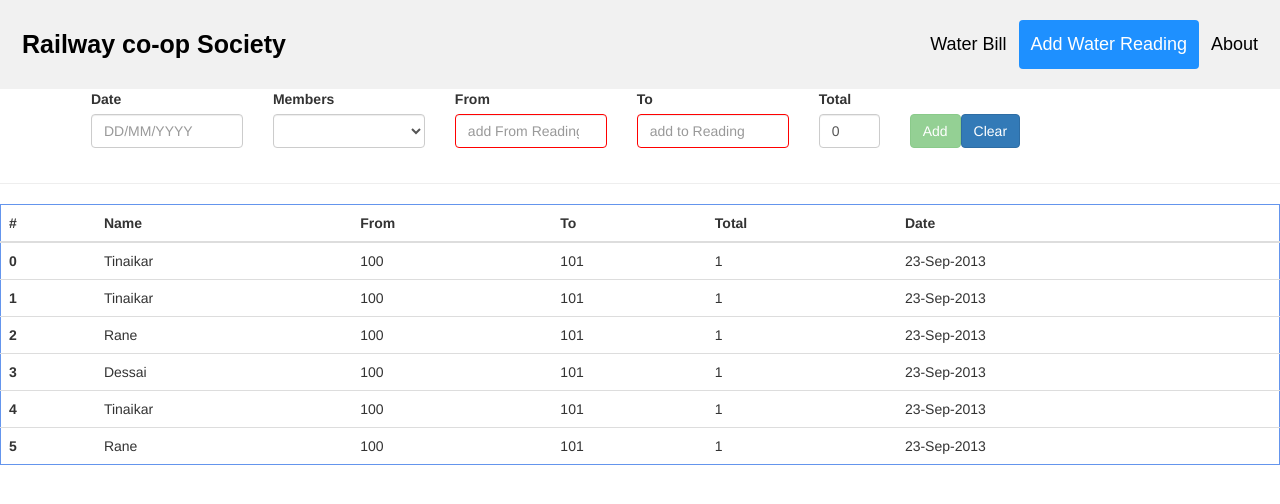
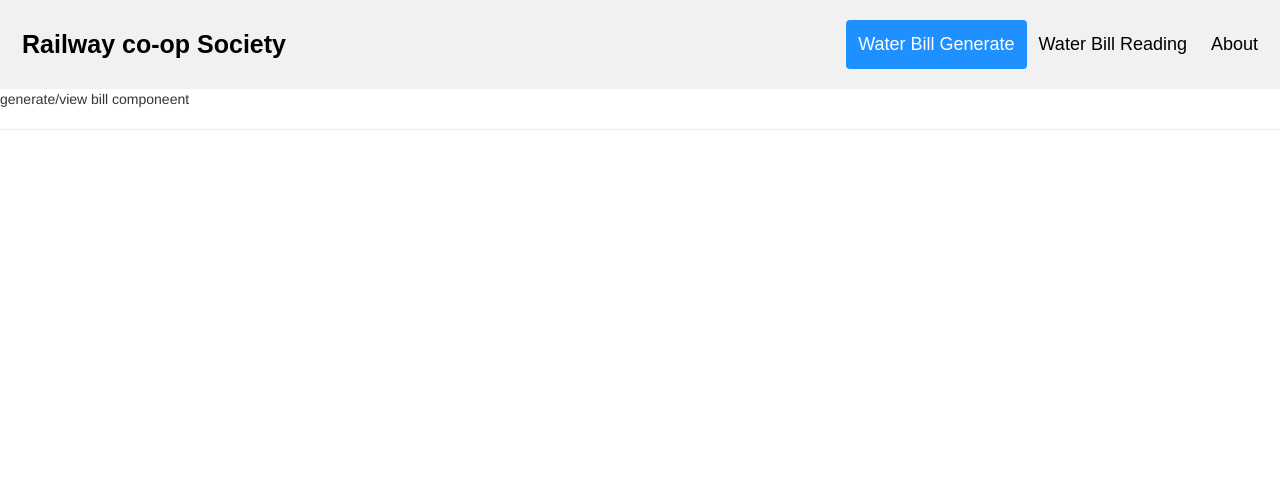
Before and after one commit to ganapatrao/society-maintenance, an Angular app: page /addwaterBill in a window 1280 px wide. Shown: the top 504 px of the page. Built offline with nearby package versions, Linux system fonts and the light colour scheme.

Commit message:
adding component to route

```diff
--- a/src/app/app.component.html
+++ b/src/app/app.component.html
@@ -4,10 +4,13 @@
 
 <!DOCTYPE html>
 <html>
+
 <head>
   <meta name="viewport" content="width=device-width, initial-scale=1">
   <style>
-  * {box-sizing: border-box;}
+    * {
+      box-sizing: border-box;
+    }
 
     body {
       margin: 0;
@@ -63,13 +66,14 @@
     }
   </style>
 </head>
+
 <body>
 
   <div class="header">
     <a href="#default" class="logo">Railway co-op Society</a>
     <div class="header-right">
-      <a routerLinkActive="active" routerLink="/waterReading">Water Bill</a>
-      <a routerLinkActive="active" routerLink="/addwaterBill">Add Water Reading</a>
+      <a routerLinkActive="active" routerLink="/addwaterBill">Water Bill Generate</a>
+      <a routerLinkActive="active" routerLink="/waterReading">Water Bill Reading</a>
       <a href="#about">About</a>
     </div>
   </div>
@@ -81,6 +85,7 @@
   </div> -->
 
 </body>
+
 </html>
 
 <router-outlet></router-outlet>
--- a/src/app/water/generate-waterbill/generate-waterbill.component.html
+++ b/src/app/water/generate-waterbill/generate-waterbill.component.html
@@ -1 +1,14 @@
-<p>generate-waterbill works!</p>
+<div class="row">
+
+    <div class="col-sm-12">
+        <p>generate/view bill componeent</p>
+        <!--<app-generate-bill-form-selection></app-generate-bill-form-selection> -->
+        <hr>
+
+        <!--  TODO: if else condition to render the below components-->
+        <!--<app-view-water-bill></app-view-water-bill>-->
+        <!--<app-generate-water-bill></app-generate-water-bill>-->
+
+
+    </div>
+</div>
```
Also changed, not shown: src/app/router/router.module.ts (+6 -6 lines). Lines whose indentation alone changed are shown as unchanged.
